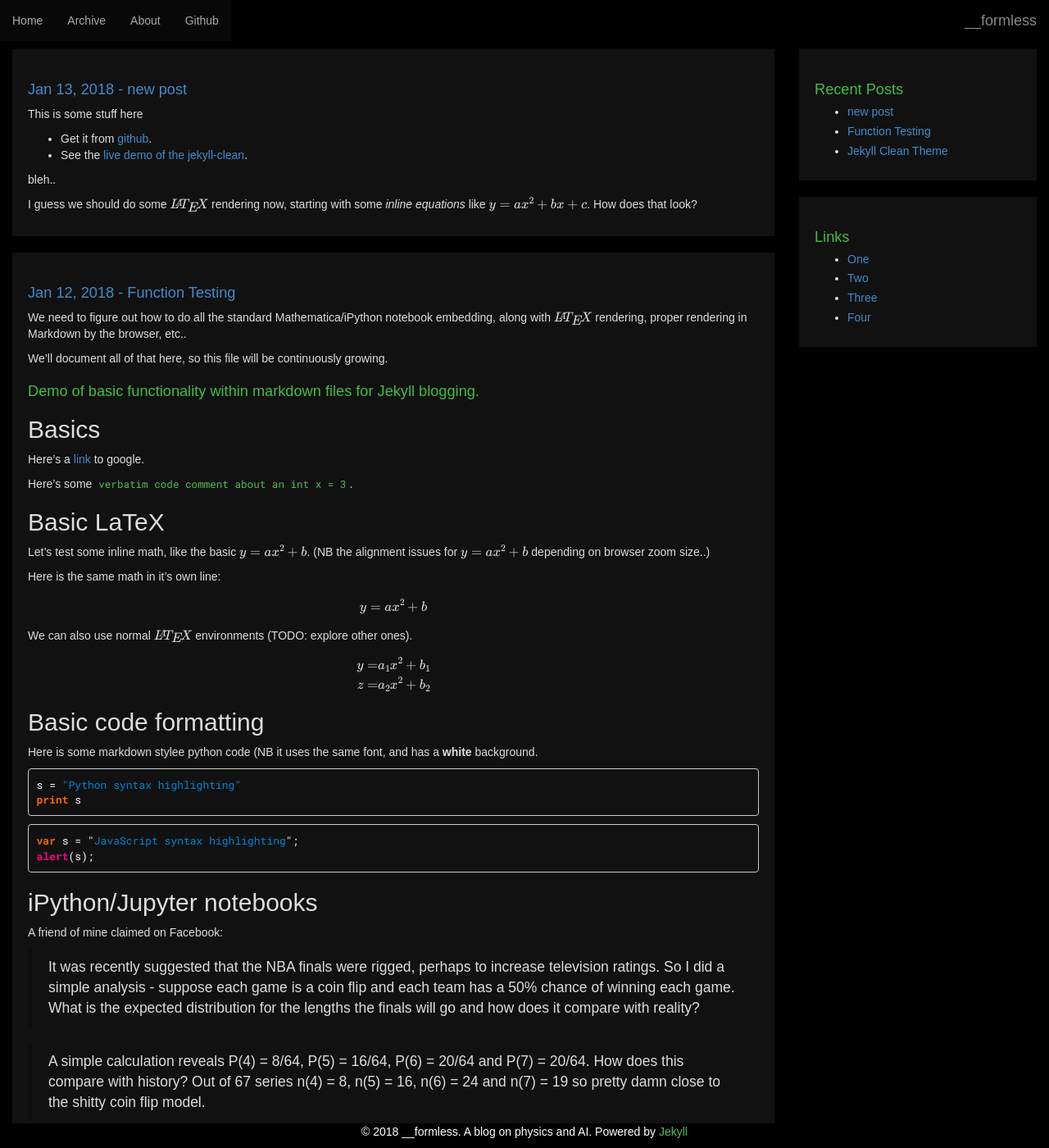
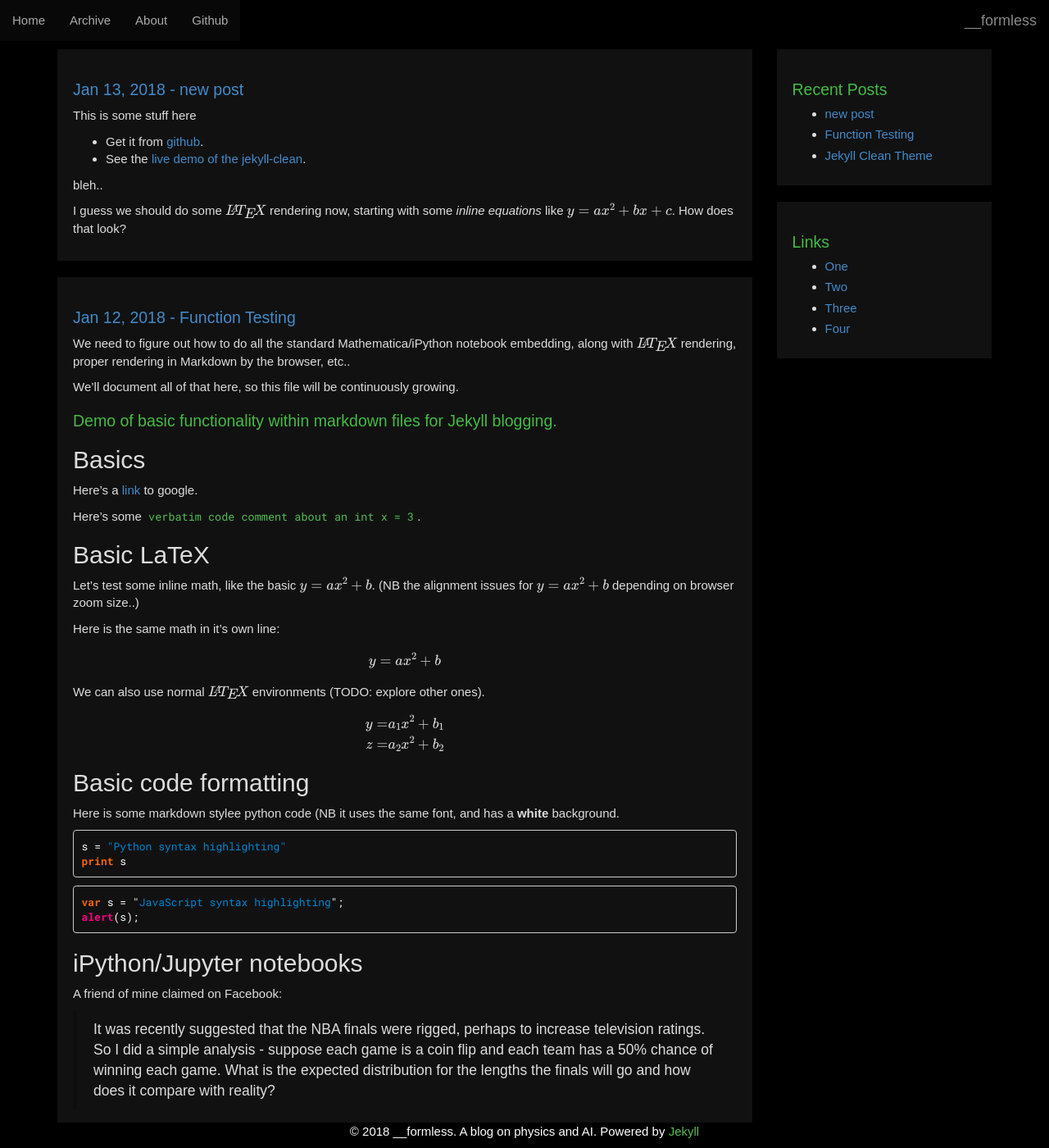
Before and after one commit to fineline179/fineline179.github.io, a Jekyll site: the page built from index.html, in a window 1280 px wide and 1400 px high. Shown: the whole window at 82% size. Built offline with Jekyll 4.4.1, drawn with Linux system fonts in a browser that asks for light colours; some web fonts are replaced; formulas are drawn with MathJax 3; the list of posts is cut into pages by our own code.

Commit message:
increased font size to match old native stack default size. back to centered (non-whole-screen fluid) layout

```diff
--- a/_layouts/default.html
+++ b/_layouts/default.html
@@ -1,6 +1,6 @@
 {% include header.html %}
 
-<div class="container-fluid">
+<div class="container container-center">
   <div class="row">
     <div class="col-sm-9">
       {{ content }}
--- a/css/theme.css
+++ b/css/theme.css
@@ -3,17 +3,16 @@ body {
     background: #000;
     color: #eee;
 
-/* Platform native font stack
-*    font-family: 'Helvetica Neue', HelveticaNeue, 'TeX Gyre Heros',
-*    TeXGyreHeros, FreeSans, 'Nimbus Sans L', 'Liberation Sans',
-*    Arimo, Helvetica, Arial, sans-serif;
-*/
+    /* Platform native font stack */
+    /* font-family: 'Helvetica Neue', HelveticaNeue, 'TeX Gyre Heros', */
+    /* TeXGyreHeros, FreeSans, 'Nimbus Sans L', 'Liberation Sans', */
+    /* Arimo, Helvetica, Arial, sans-serif; */
 
-    /* purchashed font */
+    /* Purchashed font */
     font-family: nimbus-sans-round, sans-serif;
     font-weight: 500;
     font-style: normal;
-    /* END purchashed font */
+    font-size: 15px;
 
     padding-top: 60px;
     padding-bottom: 60px;
```
